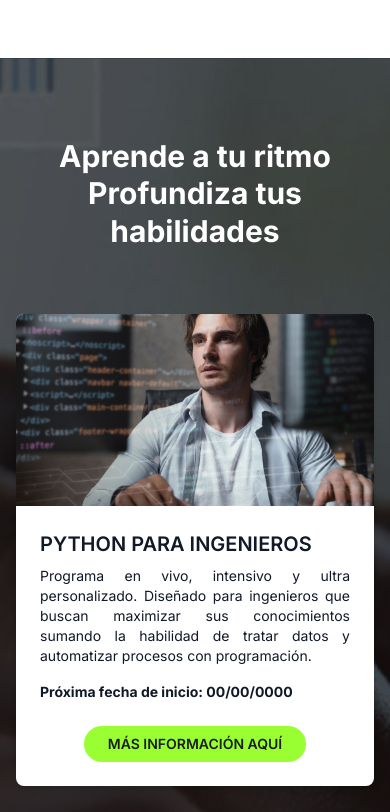
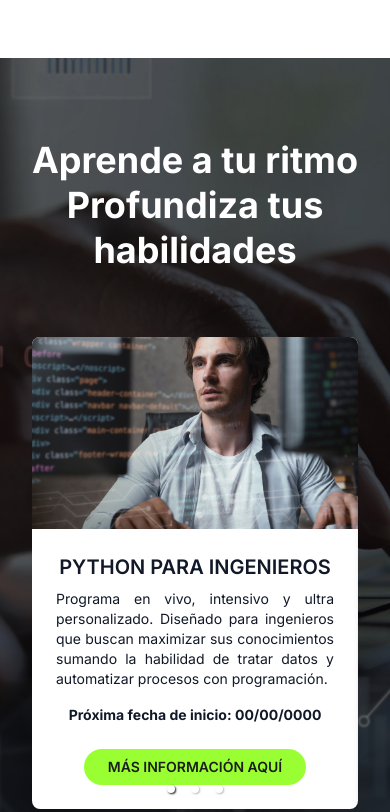
Before and after one commit to deep-skill/deepskill-academy-web, a Next.js app in the folder masterclass/: page / in a window 390 px wide. Shown: the part 3960-4772 px from the top of the page. Built offline with nearby package versions, Linux system fonts and the light colour scheme.

Commit message:
the coursecard component was worked on, carousel was added to mobile view

```diff
--- a/masterclass/src/components/CourseCard.js
+++ b/masterclass/src/components/CourseCard.js
@@ -1,3 +1,9 @@
+"use client";
+
+import { useState, useEffect } from 'react';
+import { Carousel } from 'react-responsive-carousel';
+import 'react-responsive-carousel/lib/styles/carousel.min.css';
+
 const CourseCard = () => {
     const courses = [
         {
@@ -18,17 +24,54 @@ const CourseCard = () => {
             date: '00/00/0000',
             imageSrc: '/images/image-course.jpg',
         }
-    ]
+    ];
+
+    const [isMobile, setIsMobile] = useState(false);
+
+    useEffect(() => {
+        const handleResize = () => {
+            setIsMobile(window.innerWidth < 844); // Consider mobile view up to 844px width
+        };
+
+        handleResize();
+        window.addEventListener('resize', handleResize);
+
+        return () => window.removeEventListener('resize', handleResize);
+    }, []);
 
     return (
         <div className="w-full bg-gray-900 text-white bg-cover bg-center py-12" style={{ backgroundImage: 'url("/images/background-coursecard.jpg")' }}>
             <div className="max-w-7xl mx-auto px-4 sm:px-6 lg:px-8">
                 <header className="py-8 text-center md:text-left">
-                    <h1 className="text-3xl md:text-5xl lg:text-6xl font-bold leading-tight">
+                    <h1 className="text-4xl md:text-5xl lg:text-6xl font-bold leading-tight">
                         Aprende a tu ritmo<br />Profundiza tus habilidades
                     </h1>
                 </header>
                 <main className="py-8">
+                    <div className="container mx-auto px-4 sm:px-8 md:px-16 lg:px-20">
+                        {isMobile ? (
+                            <Carousel showThumbs={false} showStatus={false} infiniteLoop useKeyboardArrows>
+                                {courses.map((course, index) => (
+                                    <div key={index} className="bg-white text-gray-900 rounded-lg shadow-md">
+                                        <img
+                                            src={course.imageSrc}
+                                            alt={course.title}
+                                            className="w-full h-48 object-cover rounded-t-lg"
+                                        />
+                                        <div className="p-6">
+                                            <h3 className="text-xl font-semibold mb-2">{course.title}</h3>
+                                            <p className="text-sm mb-4 text-justify">{course.description}</p>
+                                            <p className="text-sm mb-6"><strong>Próxima fecha de inicio: {course.date}</strong></p>
+                                            <div className="flex justify-center">
+                                                <button className="bg-colorsButton text-colorTextNavbar text-sm font-semibold px-6 py-2 rounded-3xl">
+                                                    MÁS INFORMACIÓN AQUÍ
+                                                </button>
+                                            </div>
+                                        </div>
+                                    </div>
+                                ))}
+                            </Carousel>
+                        ) : (
                             <div className="grid gap-8 sm:grid-cols-1 md:grid-cols-2 lg:grid-cols-3">
                                 {courses.map((course, index) => (
                                     <div key={index} className="bg-white text-gray-900 rounded-lg shadow-md">
@@ -50,10 +93,12 @@ const CourseCard = () => {
                                     </div>
                                 ))}
                             </div>
+                        )}
+                    </div>
                 </main>
             </div>
         </div>
     );
-}
+};
 
 export default CourseCard;
```
Lines whose indentation alone changed are shown as unchanged.
